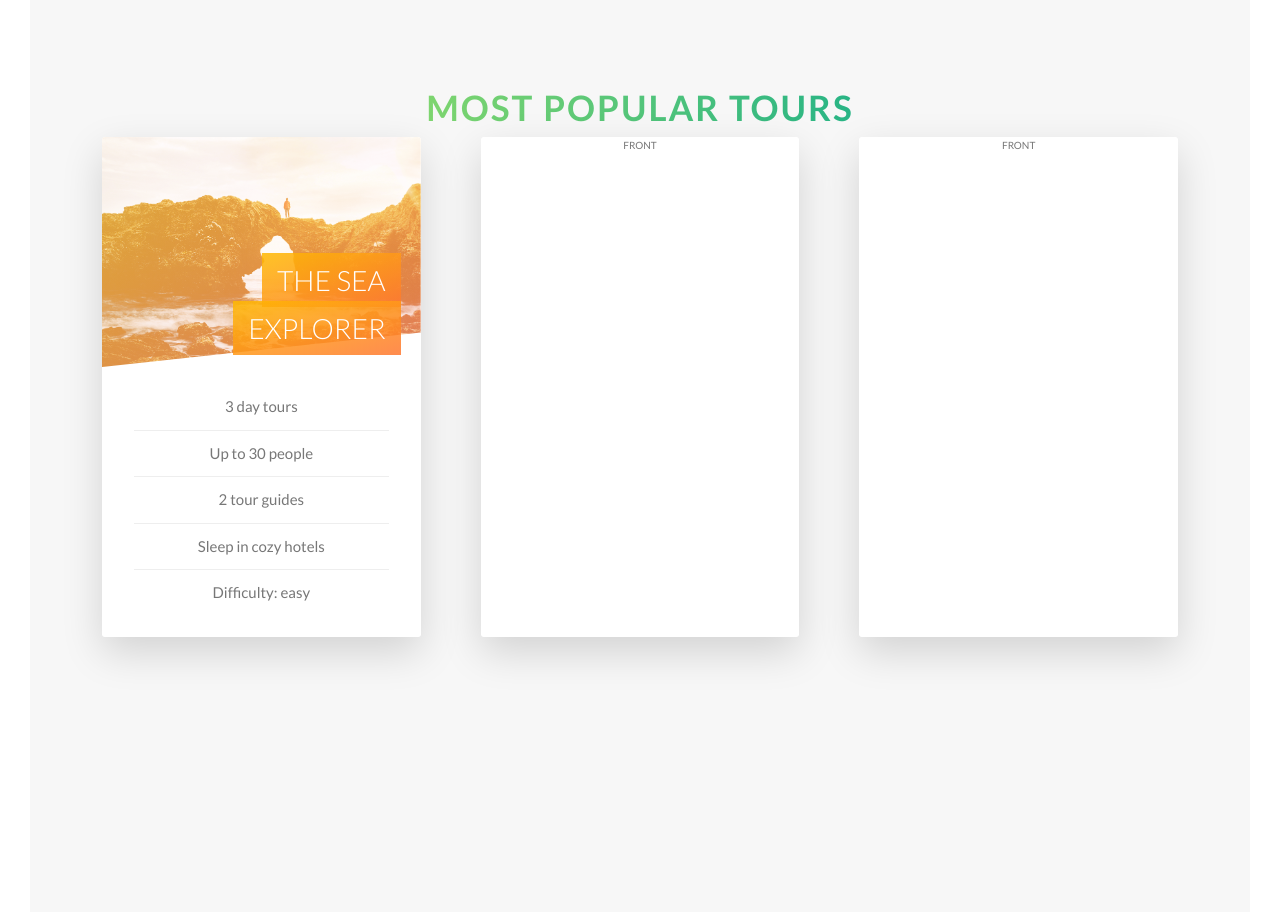
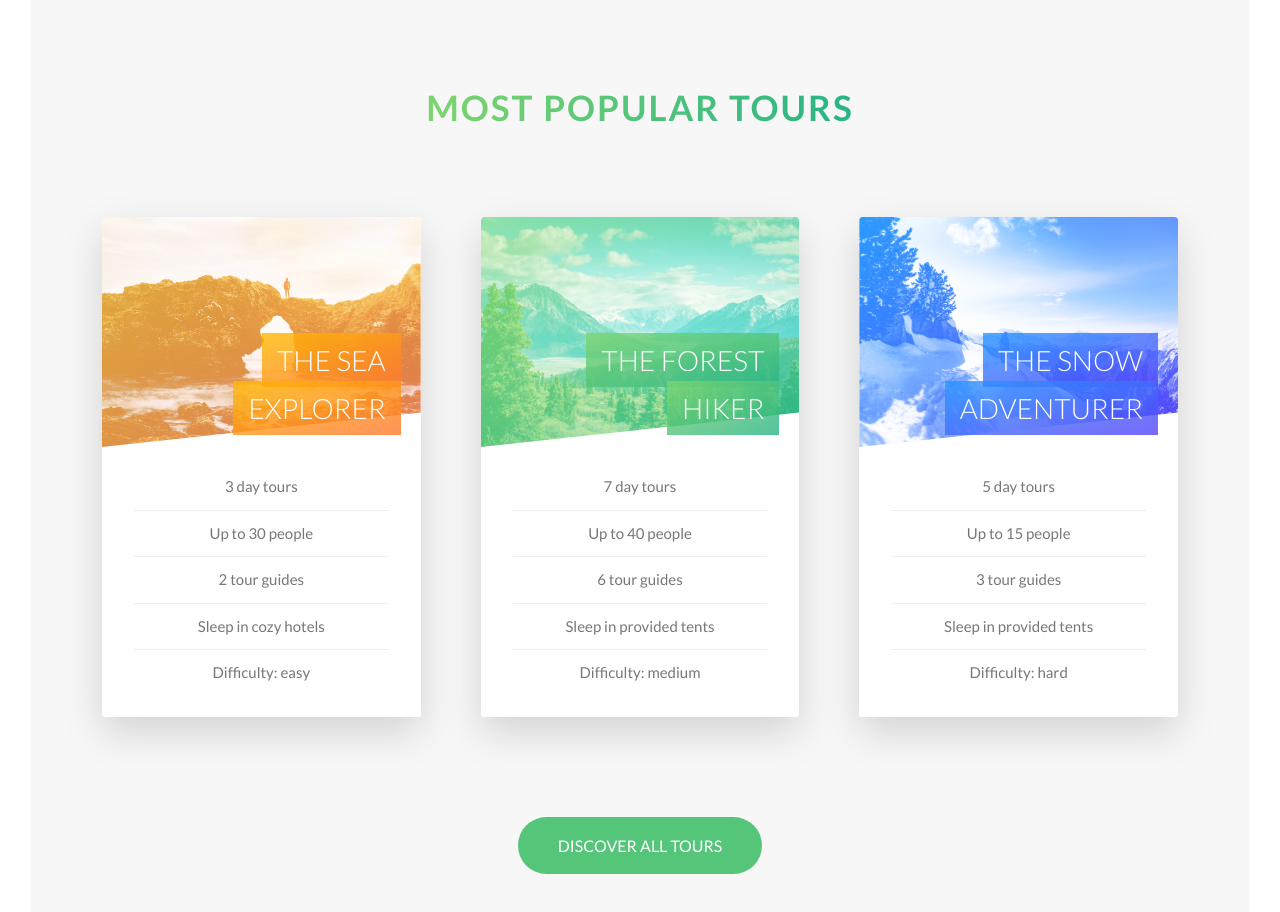
Before and after one commit to Rohhan415/Natours-Project, a website: page index.html in a window 1280 px wide. Shown: the part 2360-3272 px from the top of the page. Drawn offline with Linux system fonts and the light colour scheme.

Commit message:
Section Tours ended, buttons repaired

```diff
--- a/Sass/base/_utilities.scss
+++ b/Sass/base/_utilities.scss
@@ -1,4 +1,6 @@
 .u-center-text { text-align: center}
-.u-margin-bottom-big {margin-bottom: 8rem }
-.u-margin-bottom-medium {margin-bottom: 4rem }
-.u-margin-bottom-small {margin-bottom: 1.5rem }
+.u-margin-bottom-big { margin-bottom: 8rem }
+.u-margin-bottom-medium { margin-bottom: 4rem }
+.u-margin-bottom-small { margin-bottom: 1.5rem }
+.u-margin-top-big { margin-top: 8rem }
+.u-margin-top-huge { margin-top: 10rem }
--- a/Sass/components/_button.scss
+++ b/Sass/components/_button.scss
@@ -1,7 +1,9 @@
 .btn {
+  &,
   &:link,
   &:visited {
     position: relative;
+    display: inline-block;
     text-transform: uppercase;
     text-decoration: none;
     border-radius: 10rem;
@@ -29,13 +31,23 @@
 
 
   &--white {
-    display: inline-block;
-    background-color: #ffff;
-    color: #777777;
+    background-color: $color-white;
+    color: $color-grey-dark;
     padding: 1.5rem 4rem;
 
     &::after {
-      background-color: #ffff;
+      background-color: $color-white;
+
+    }
+  }
+
+  &--green {
+    background-color: $color-primary;
+    color:$color-white;
+    padding: 1.5rem 4rem;
+
+    &::after {
+      background-color: $color-primary;
 
     }
   }
--- a/Sass/components/_card.scss
+++ b/Sass/components/_card.scss
@@ -1,3 +1,4 @@
+
 
 .card {
 
@@ -31,6 +32,16 @@
       &-1 {
         background-image: linear-gradient(to right bottom, $color-secondary-light, $color-secondary-dark);
       }
+
+      &-2 {
+        background-image: linear-gradient(to right bottom, $color-primary-light, $color-primary-dark);
+      }
+
+      &-3 {
+        background-image: linear-gradient(to right bottom, $color-tertiary-light, $color-tertiary-dark);
+      }
+
+
     }
 
   }
@@ -48,33 +59,39 @@
     background-size: cover;
     height: 23rem;
     background-blend-mode: screen;
-    -webkit-clip-path: polygon(0 0, 100% 0,100% 85%, 0 100%);
-    clip-path: polygon(0 0, 100% 0,100% 85%, 0 100%);
+    -webkit-clip-path: polygon(0 0, 100% 0, 100% 85%, 0 100%);
+    clip-path: polygon(0 0, 100% 0, 100% 85%, 0 100%);
+    border-top-left-radius: 3px;
+    border-top-right-radius: 3px;
 
     &--1 {
       background-image: linear-gradient(to right bottom, $color-secondary-light, $color-secondary-dark),
       url(../../img/nat-5.jpg);
     }
-  }
-
-  &--1 {
-    background-image: url(../../img/nat-5.jpg);
-  }
 
     &--2 {
-    background-image: url(../../img/nat-5.jpg);
+      background-image: linear-gradient(to right bottom, $color-primary-light, $color-primary-dark),
+      url(../../img/nat-6.jpg);
+
     }
 
     &--3 {
-    background-image: url(../../img/nat-5.jpg);
+      background-image: linear-gradient(to right bottom, $color-tertiary-light, $color-tertiary-dark),
+      url(../../img/nat-7.jpg);
+
+    }
 
 
   }
 
+
+
+
+
   &__heading {
     position: absolute;
-    top:12rem;
-    right:2rem;
+    top: 12rem;
+    right: 2rem;
     width: 75%;
     font-size: 2.8rem;
     font-weight: 300;
@@ -94,16 +111,27 @@
 
     &--1 {
       background-image: linear-gradient(to right bottom,
-    rgba($color-secondary-light, .85), rgba($color-secondary-dark, .85));
+              rgba($color-secondary-light, .80), rgba($color-secondary-dark, .80));
     }
+
+    &--2 {
+      background-image: linear-gradient(to right bottom,
+              rgba($color-primary-light, .80), rgba($color-primary-dark, 0.80));
+    }
+
+    &--3 {
+      background-image: linear-gradient(to right bottom,
+              rgba($color-tertiary-light, .80), rgba($color-tertiary-dark, 0.80));
+    }
+
   }
 
   &__details {
 
     ul {
       list-style: none;
-      width:80%;
-      margin:0 auto;
+      width: 80%;
+      margin: 0 auto;
 
       li {
         text-align: center;
@@ -118,5 +146,35 @@
     }
   }
 
+  // Front side styling
+  &__cta {
+    position: absolute;
+    top:50%;
+    left:50%;
+    width: 90%;
+
+    transform: translate(-50%, -50%);
+  }
+
+  &__price-box {
+    color: $color-white;
+    text-transform: uppercase;
+    margin-bottom: 8rem;
 
   }
+
+
+  &__price-only {
+    font-size: 1.4rem;
+    font-weight: 500;
+
+  }
+
+  &__price-value {
+    font-size: 6rem;
+    font-weight: 100;
+  }
+
+
+
+}
--- a/Sass/pages/_home.scss
+++ b/Sass/pages/_home.scss
@@ -25,6 +25,6 @@
 
 .section-tours {
   background-color: $color-grey-light-1;
-  padding: 25rem 0 50rem 0;
+  padding: 25rem 0 15rem 0;
   margin-top: -9.5rem;
 }
--- a/index.html
+++ b/index.html
@@ -93,8 +93,8 @@
         </div>
     </section>
     <section class="section-tours">
-        <div class="u-center-text u-margin-bottom-big">
-            <h2 class="heading-secondary">
+        <div class="u-center-text ">
+            <h2 class="heading-secondary u-margin-bottom-big">
                 Most popular tours
             </h2>
             <div class="container grid grid--3-cols grid__tours">
@@ -116,19 +116,75 @@
                         </div>
 
                     </div>
-                    <div class="card__side card__side--back card__side--back-1 ">BACK</div>
+                    <div class="card__side card__side--back card__side--back-1 ">
+                        <div class="card__cta">
+                            <div class="card__price-box">
+                                <p class="card__price-only">Only</p>
+                                <p class="card__price-value">$297</p>
+                            </div>
+                            <a href="#" class="btn btn--white">Book now!</a>
+                        </div>
+                    </div>
                 </div>
                 <div class="card">
-                    <div class="card__side card__side--front">FRONT</div>
-                    <div class="card__side card__side--back card__side--back-1 ">BACK</div>
+                    <div class="card__side card__side--front">
+                        <div class="card__picture card__picture--2"></div>
+                        &nbsp;
+                        <h4 class="card__heading">
+                            <span class="card__heading-span card__heading-span--2">The forest Hiker</span>
+                        </h4>
+                        <div class="card__details">
+                            <ul>
+                                <li>7 day tours</li>
+                                <li>Up to 40 people</li>
+                                <li>6 tour guides</li>
+                                <li>Sleep in provided tents</li>
+                                <li>Difficulty: medium</li>
+                            </ul>
+                        </div>
+                    </div>
+                    <div class="card__side card__side--back card__side--back-2 ">
+                        <div class="card__cta">
+                            <div class="card__price-box">
+                                <p class="card__price-only">Only</p>
+                                <p class="card__price-value">$454</p>
+                            </div>
+                            <a href="#" class="btn btn--white">Book now!</a>
+                        </div>
+                    </div>
                 </div>
                 <div class="card">
-                    <div class="card__side card__side--front">FRONT</div>
-                    <div class="card__side card__side--back card__side--back-1 ">BACK</div>
+                    <div class="card__side card__side--front">
+                        <div class="card__picture card__picture--3"></div>
+                        &nbsp;
+                        <h4 class="card__heading">
+                            <span class="card__heading-span card__heading-span--3">The snow adventurer</span>
+                        </h4>
+                        <div class="card__details">
+                            <ul>
+                                <li>5 day tours</li>
+                                <li>Up to 15 people</li>
+                                <li>3 tour guides</li>
+                                <li>Sleep in provided tents</li>
+                                <li>Difficulty: hard</li>
+                            </ul>
+                        </div>
+                    </div>
+                    <div class="card__side card__side--back card__side--back-3 ">
+                        <div class="card__cta">
+                            <div class="card__price-box">
+                                <p class="card__price-only">Only</p>
+                                <p class="card__price-value">$921</p>
+                            </div>
+                            <a href="#" class="btn btn--white">Book now!</a>
+                        </div>
+                    </div>
                 </div>
-
             </div>
         </div>
+            <div class="u-center-text u-margin-top-huge">
+                <a href="#" class="btn btn--green">Discover all tours</a>
+            </div>
 
     </section>
 </main>
```
Also changed, not shown: Sass/main.css, 1 other file. Lines whose indentation alone changed are shown as unchanged.
